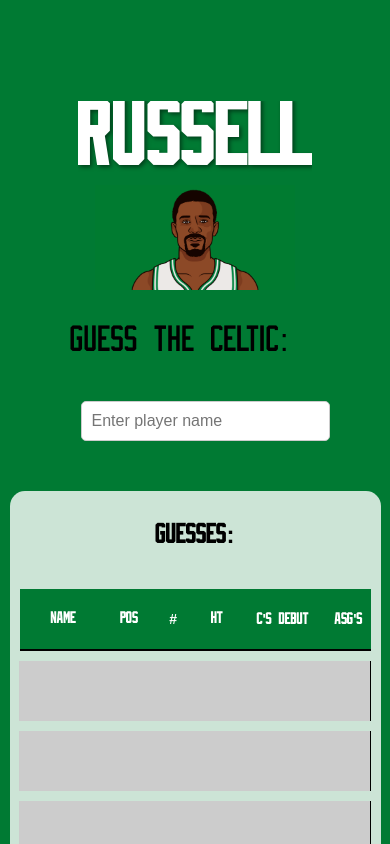
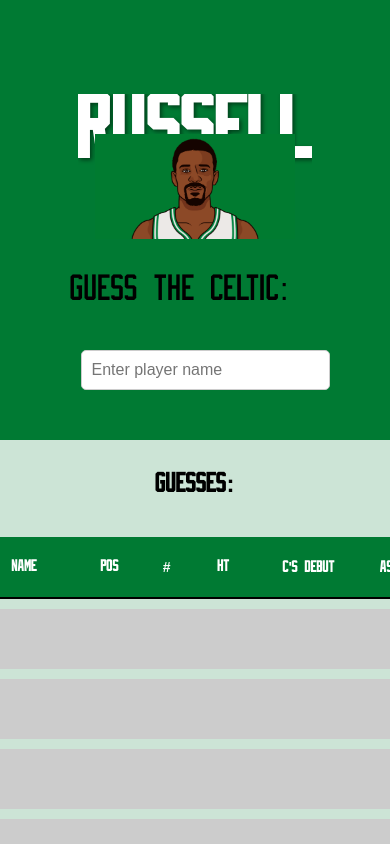
Before and after one commit to zmorgan3/Scaldle, a React (Create React App) app: page /game in a window 390 px wide. Shown: the top 844 px of the page. Built offline with nearby package versions, Linux system fonts and the light colour scheme.

Commit message:
did some changes to the css

```diff
--- a/public/index.html
+++ b/public/index.html
@@ -31,6 +31,8 @@
   <body>
     <noscript>You need to enable JavaScript to run this app.</noscript>
     <div id="root"></div>
+    <meta name="viewport" content="width=device-width, initial-scale=1, maximum-scale=1">
+
     <!--
       This HTML file is a template.
       If you open it directly in the browser, you will see an empty page.
--- a/src/App.css
+++ b/src/App.css
@@ -9,7 +9,7 @@
   font-family: 'NBACeltics', sans-serif;
   margin: 0;
   padding: 0;
-  height: 100vh; /* Full viewport height */
+  min-height: 100vh; /* Full viewport height */
   background-color: #007A33; /* Celtics green background */
 }
 
@@ -20,14 +20,15 @@
 }
 
 /* Container for the entire app */
+/*
 .app {
   display: flex;
   flex-direction: column;
   align-items: center;
   justify-content: center;
-  min-height: 150vh; /* Ensure the app covers the full viewport height */
-  padding: 20px; /* Added padding to prevent content from being cut off */
-}
+  padding: 20px;
+}*/
+
 
 /* Ensure the grid container is centered and stays centered */
 .grid-container {
@@ -197,6 +198,7 @@
 .fade-in {
   opacity: 0;
   animation: fadeIn 2s forwards;
+
 }
 
 @keyframes fadeIn {
--- a/src/Game.css
+++ b/src/Game.css
@@ -1,10 +1,12 @@
 /* Hide the title when screen width is less than 768 pixels */
+/*
 @media (max-width: 375px) {
     .hidden-title {
-      display: none; /* Hide the title */
+      display: none;
     }
   }
-
+  */
+/*
   @media (width: 344px) {
     .hidden-title {
       display: block;
@@ -12,13 +14,14 @@
       white-space: normal;
       overflow: visible;
       text-align: center;
-      margin: 10px auto; /* Adjust margin */
-      padding: 100px 0; /* Adjust padding if necessary */
+      margin: 10px auto;
+      padding: 100px 0;
       height: auto;
     }
   }
+  */
 
-  @media (width: 375px) {
+  @media (max-width: 375px) {
     .hidden-title {
       display: block;
       font-size: 20px;
@@ -44,8 +47,13 @@
     }
   }
 
+  .jersey-animation {
+    margin-top: 20px;
+    max-width: 100%;
+    height: auto;
+    object-fit: contain;
+  }
 
-  /* Add this to your Game.css file */
 
 /* Font size for guess row cells on smaller screens */
 @media only screen and (max-width: 767px) {
@@ -78,25 +86,6 @@
     position: relative; /* To position suggestions absolutely */
     margin-bottom: 20px; /* Spacing between input and guesses */
   }
-
-  /*
-  .suggestions {
-    list-style-type: none;
-    padding: 0;
-    margin: 0;
-    width: 100%;
-    max-width: 300px;
-    border: 1px solid #ddd;
-    border-radius: 5px;
-    max-height: 160px;
-    overflow-y: auto;
-    background-color: white;
-    box-sizing: border-box;
-    z-index: 10;
-    position: absolute;
-    top: 100%;
-    left: 0;
-  }*/
 
   /* Responsive suggestions list for small screens */
   @media only screen and (max-width: 767px) {
@@ -148,3 +137,15 @@
     background-color: #005f24; /* Darker shade on hover */
     transform: scale(1.05); /* Slightly enlarge the button on hover */
   }
+
+  .app {
+    display: flex;
+    flex-direction: column;
+    align-items: center;
+    justify-content: center;
+    padding: 20px;
+    min-height: 100vh; /* Full screen height */
+    width: 100vw;      /* Full screen width */
+    box-sizing: border-box;
+    overflow: hidden;  /* Prevent content overflow */
+  }
--- a/src/Game.js
+++ b/src/Game.js
@@ -235,7 +235,7 @@
   return (
     <div className="app">
       <h1 className={isSmallScreen ? 'hidden-title' : ''}>RUSSELL</h1>
-      <JerseysAnimation />
+      <JerseysAnimation className="jersey-animation"/>
 
       <PlayerGuessInput
         guess={guess}
--- a/src/JerseysAnimation.css
+++ b/src/JerseysAnimation.css
@@ -24,7 +24,7 @@
     }
   }
 
-  @media only screen and (width: 344px) {
+  @media only screen and (max-width: 344px) {
     .jerseys-container {
       max-width: 100%; /* Full width */
       height: 50%; /* Allow height to adjust based on aspect ratio */
@@ -37,7 +37,7 @@
     }
   }
 
-  @media only screen and (width: 360px) {
+  @media only screen and (max-width: 375px) {
     .jerseys-container {
       max-width: 100%; /* Full width */
       height: auto; /* Allow height to adjust based on aspect ratio */
@@ -52,7 +52,7 @@
 
   @media only screen and (width: 540px) {
     .jerseys-container {
-      max-width: 00%; /* Full width */
+      max-width: 00%;
       height: auto; /* Allow height to adjust based on aspect ratio */
     }
 
@@ -62,3 +62,10 @@
       padding-top: 0px;
     }
   }
+
+  @media (max-width: 430px) {
+    h1 {
+      font-size: 1.5rem; /* Reduce font size */
+      margin-bottom: 10px; /* Add space below title */
+    }
+  }
```
